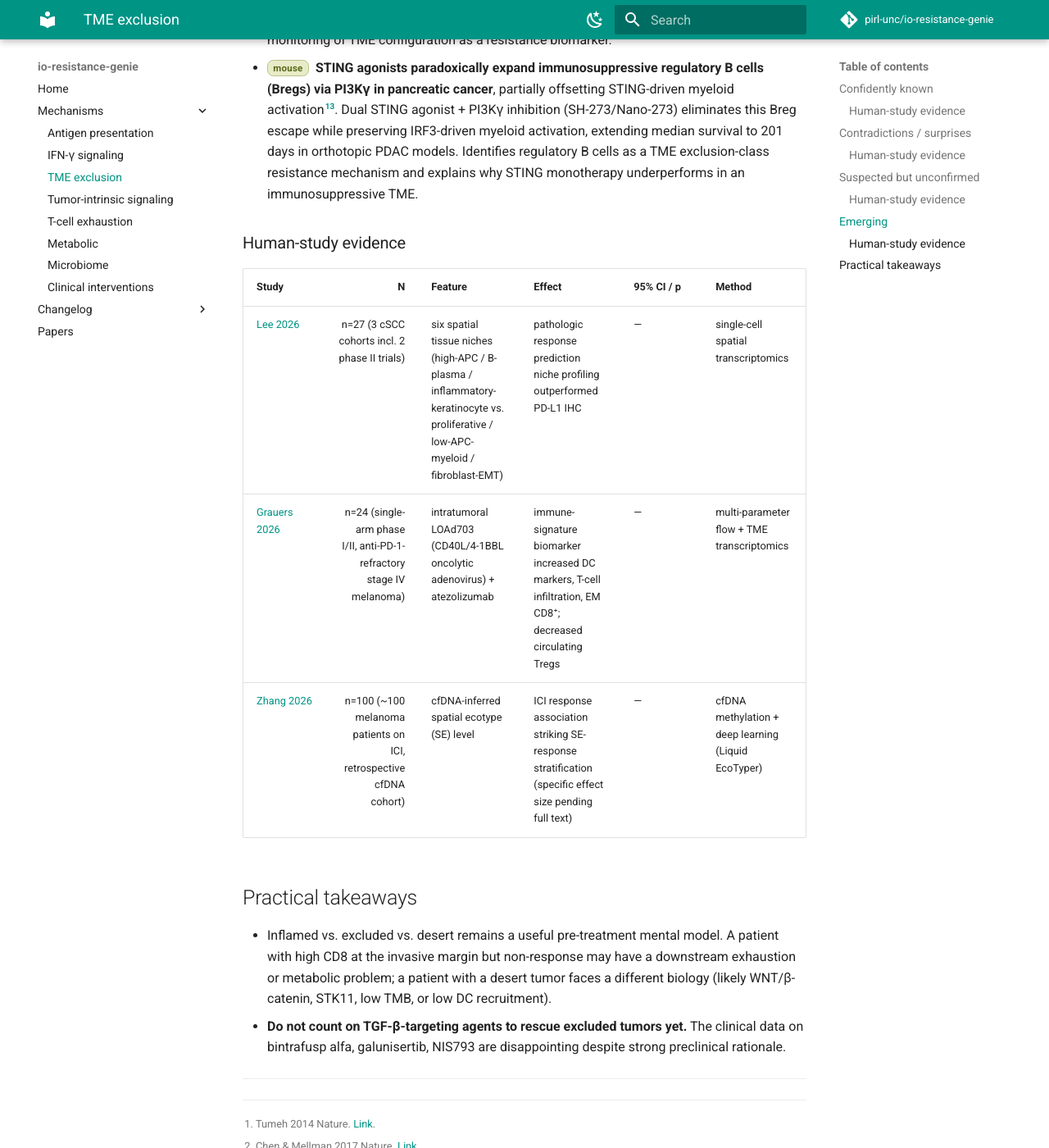
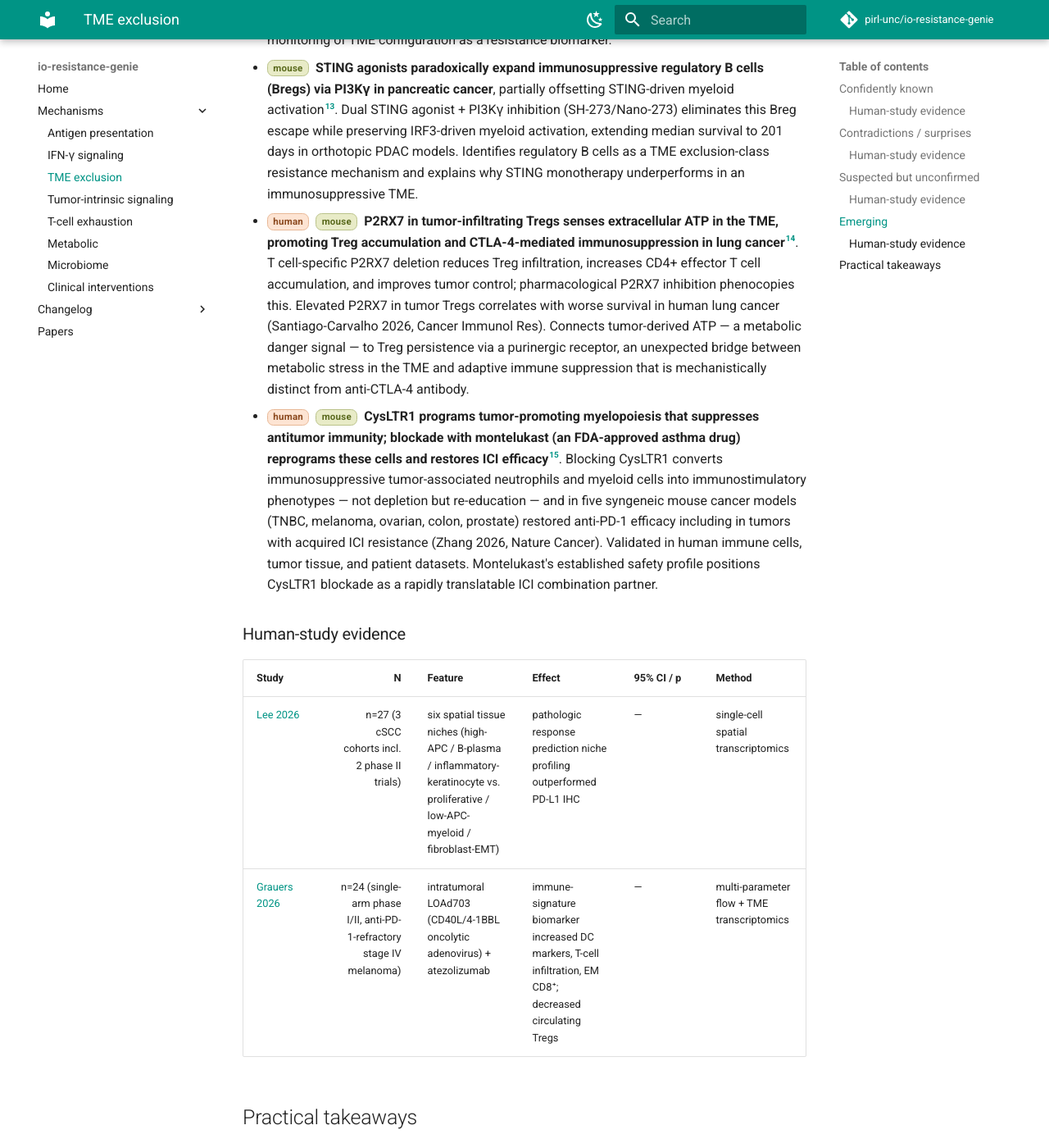
Before and after one commit to pirl-unc/io-resistance-genie, an MkDocs documentation site: the page built from docs/mechanisms/tme-exclusion.md, in a window 1280 px wide and 1400 px high, scrolled down 2886 px. Shown: the whole window at 82% size. Built offline with MkDocs 1.6.1 and Material for MkDocs 9.7.7, drawn with Linux system fonts in a browser that asks for light colours; comment, search, counter and statistics services are not loaded; some of the changed text lies outside the part shown.

Commit message:
chore: literature update 2026-05-19 — 2 novel, 0 refined, 0 challenged
https://claude.ai/code/session_01SnsesMuriUUTuoTVjRqD1U

```diff
--- a/docs/mechanisms/tme-exclusion.md
+++ b/docs/mechanisms/tme-exclusion.md
@@ -51,6 +51,8 @@
 - <span class="sp sp-mouse">mouse</span> **TREM2+ immunosuppressive macrophages are spatially enriched in T cell-excluded CRC niches and co-define ICI resistance with multi-checkpoint T cell exhaustion**[^doi:10.1016/j.xcrm.2026.102786]. Quadruple blockade (PD-1 + CTLA-4 + LAG-3 + anti-TREM2) achieves 100% clearance in dMMR CRC and >70% in MSS CRC orthotopic models; spatial co-localization of CXCL9+ macrophages with TCF+PRF1+ T cells predicts anti-PD-1 response. First evidence that TREM2-mediated myeloid exclusion is co-tractable with conventional checkpoints in MSS CRC.
 - <span class="sp sp-human">human</span> **Pan-cancer spatial ecotype (SE) taxonomy (9 SEs from 10 M+ cells) recoverable non-invasively from plasma cfDNA** (Liquid EcoTyper), with cfDNA SE levels in ~100 melanoma patients showing striking ICI-response associations[^doi:10.1038/s41586-026-10452-4]. Establishes that spatially distinct TME exclusion/infiltration states can be inferred from blood; opens non-invasive monitoring of TME configuration as a resistance biomarker.
 - <span class="sp sp-mouse">mouse</span> **STING agonists paradoxically expand immunosuppressive regulatory B cells (Bregs) via PI3Kγ in pancreatic cancer**, partially offsetting STING-driven myeloid activation[^doi:10.1038/s43018-026-01158-7]. Dual STING agonist + PI3Kγ inhibition (SH-273/Nano-273) eliminates this Breg escape while preserving IRF3-driven myeloid activation, extending median survival to 201 days in orthotopic PDAC models. Identifies regulatory B cells as a TME exclusion-class resistance mechanism and explains why STING monotherapy underperforms in an immunosuppressive TME.
+- <span class="sp sp-human">human</span> <span class="sp sp-mouse">mouse</span> **P2RX7 in tumor-infiltrating Tregs senses extracellular ATP in the TME, promoting Treg accumulation and CTLA-4-mediated immunosuppression in lung cancer**[^doi:10.1158/2326-6066.CIR-25-0567]. T cell-specific P2RX7 deletion reduces Treg infiltration, increases CD4+ effector T cell accumulation, and improves tumor control; pharmacological P2RX7 inhibition phenocopies this. Elevated P2RX7 in tumor Tregs correlates with worse survival in human lung cancer (Santiago-Carvalho 2026, Cancer Immunol Res). Connects tumor-derived ATP — a metabolic danger signal — to Treg persistence via a purinergic receptor, an unexpected bridge between metabolic stress in the TME and adaptive immune suppression that is mechanistically distinct from anti-CTLA-4 antibody.
+- <span class="sp sp-human">human</span> <span class="sp sp-mouse">mouse</span> **CysLTR1 programs tumor-promoting myelopoiesis that suppresses antitumor immunity; blockade with montelukast (an FDA-approved asthma drug) reprograms these cells and restores ICI efficacy**[^doi:10.1038/s43018-026-01174-7]. Blocking CysLTR1 converts immunosuppressive tumor-associated neutrophils and myeloid cells into immunostimulatory phenotypes — not depletion but re-education — and in five syngeneic mouse cancer models (TNBC, melanoma, ovarian, colon, prostate) restored anti-PD-1 efficacy including in tumors with acquired ICI resistance (Zhang 2026, Nature Cancer). Validated in human immune cells, tumor tissue, and patient datasets. Montelukast's established safety profile positions CysLTR1 blockade as a rapidly translatable ICI combination partner.
 
 <!-- STUDY-TABLE:START page=tme-exclusion tier=emerging -->
 ### Human-study evidence
@@ -59,7 +61,6 @@
 |---|---:|---|---|---|---|
 | [Lee 2026](https://pubmed.ncbi.nlm.nih.gov/41617396/) | n=27 (3 cSCC cohorts incl. 2 phase II trials) | six spatial tissue niches (high-APC / B-plasma / inflammatory-keratinocyte vs. proliferative / low-APC-myeloid / fibroblast-EMT) | pathologic response prediction niche profiling outperformed PD-L1 IHC | — | single-cell spatial transcriptomics |
 | [Grauers 2026](https://pubmed.ncbi.nlm.nih.gov/41888981/) | n=24 (single-arm phase I/II, anti-PD-1-refractory stage IV melanoma) | intratumoral LOAd703 (CD40L/4-1BBL oncolytic adenovirus) + atezolizumab | immune-signature biomarker increased DC markers, T-cell infiltration, EM CD8⁺; decreased circulating Tregs | — | multi-parameter flow + TME transcriptomics |
-| [Zhang 2026](https://doi.org/10.1038/s41586-026-10452-4) | n=100 (~100 melanoma patients on ICI, retrospective cfDNA cohort) | cfDNA-inferred spatial ecotype (SE) level | ICI response association striking SE-response stratification (specific effect size pending full text) | — | cfDNA methylation + deep learning (Liquid EcoTyper) |
 <!-- STUDY-TABLE:END -->
 
 
@@ -67,6 +68,7 @@
 
 - Inflamed vs. excluded vs. desert remains a useful pre-treatment mental model. A patient with high CD8 at the invasive margin but non-response may have a downstream exhaustion or metabolic problem; a patient with a desert tumor faces a different biology (likely WNT/β-catenin, STK11, low TMB, or low DC recruitment).
 - **Do not count on TGF-β-targeting agents to rescue excluded tumors yet.** The clinical data on bintrafusp alfa, galunisertib, NIS793 are disappointing despite strong preclinical rationale.
+- **CysLTR1/montelukast** — an FDA-approved asthma drug that blocks CysLTR1 reprograms tumor-promoting myeloid cells rather than depleting them, restoring ICI response pan-cancer in preclinical models. Rapid clinical deployment as an ICI combination partner is conceivable given the established safety data; combination trials are anticipated.
 
 ---
 
@@ -83,3 +85,5 @@
 [^doi:10.1016/j.xcrm.2026.102786]: Mestrallet 2026 Cell Rep Med — TREM2+ myeloid + multi-checkpoint T cell exhaustion in CRC; quadruple PD-1+CTLA-4+LAG-3+TREM2 blockade. [Link](https://doi.org/10.1016/j.xcrm.2026.102786).
 [^doi:10.1038/s41586-026-10452-4]: Zhang 2026 Nature — Pan-cancer spatial ecotypes (Liquid EcoTyper); cfDNA-based non-invasive TME profiling. [Link](https://doi.org/10.1038/s41586-026-10452-4).
 [^doi:10.1038/s43018-026-01158-7]: Li 2026 Nature Cancer — dual STING agonist + PI3Kγ inhibitor (SH-273/Nano-273) overcomes Breg- and myeloid-driven immune suppression in PDAC; STING paradoxically expands Bregs via PI3Kγ; 201-day median survival in orthotopic models. [Link](https://doi.org/10.1038/s43018-026-01158-7).
+[^doi:10.1158/2326-6066.CIR-25-0567]: Santiago-Carvalho 2026 Cancer Immunol Res — P2RX7 in Tregs drives Treg accumulation and CTLA-4 upregulation in lung tumor TME via extracellular ATP sensing; T cell-specific KO and pharmacological inhibition improve tumor control; human survival correlation. [Link](https://aacrjournals.org/cancerimmunolres/article/14/4/658/776524/).
+[^doi:10.1038/s43018-026-01174-7]: Zhang 2026 Nature Cancer — CysLTR1 programs tumor-promoting myelopoiesis; montelukast reprograms myeloid cells and restores ICI response across five cancer types including acquired-resistance models; human tissue and dataset validation. [Link](https://doi.org/10.1038/s43018-026-01174-7).
```
Also changed, not shown: docs/changelog/2026-05-19.md (added, +17 -0 lines), docs/index.md (+4 -1 lines), docs/papers.md (+3 -1 lines), 4 other files.
